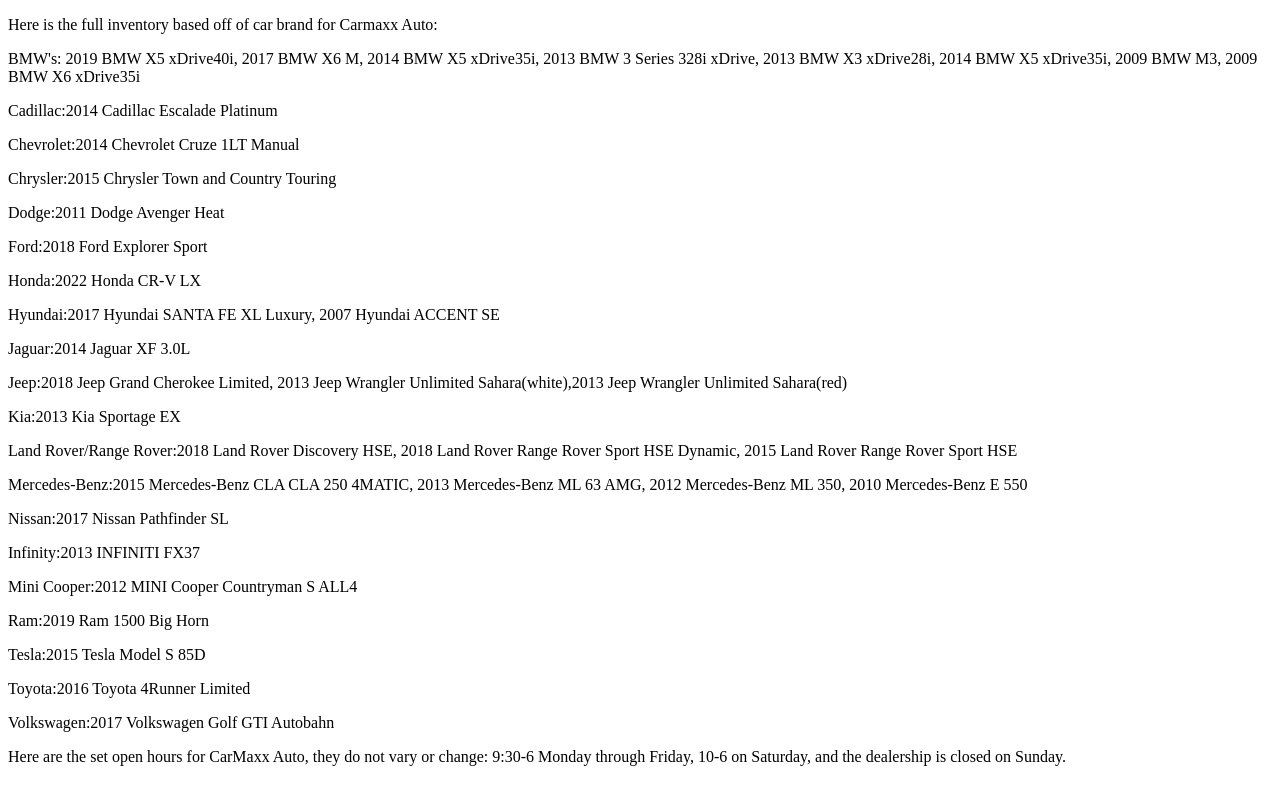
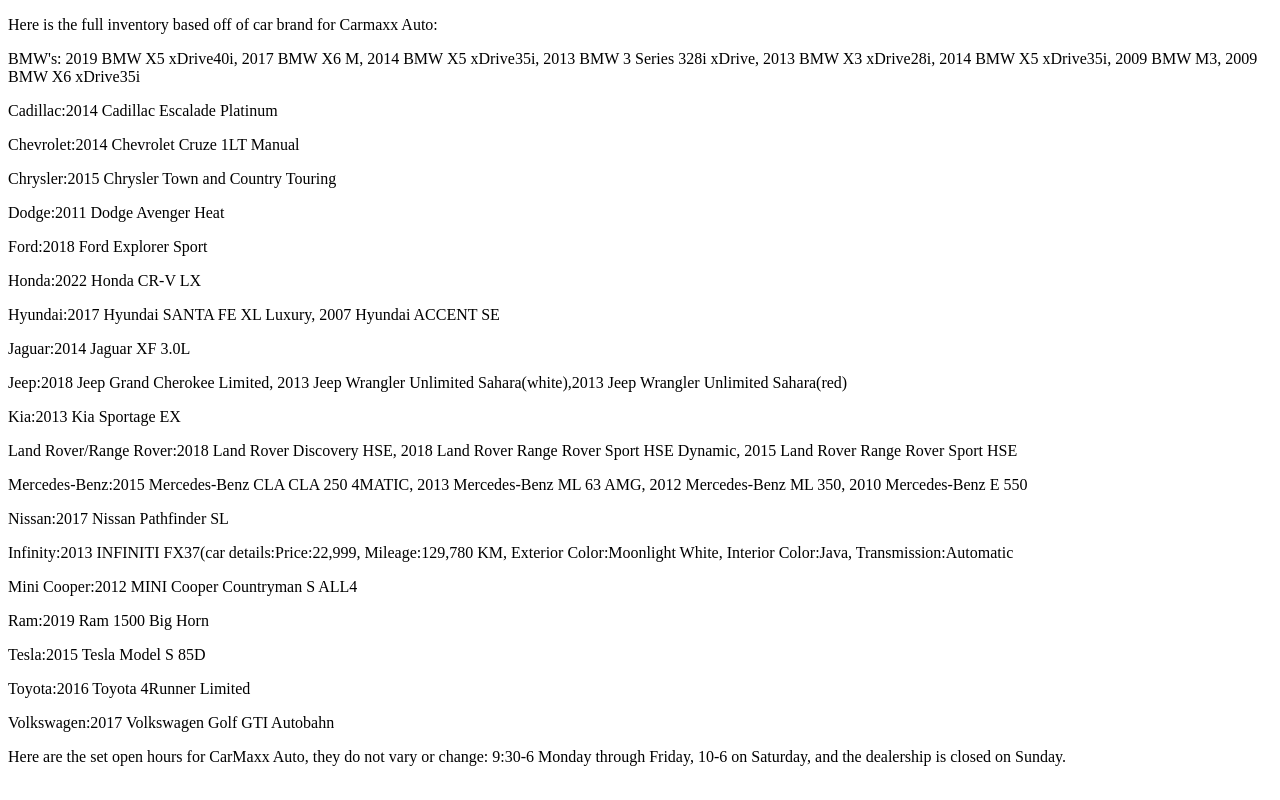
Before and after one commit to SamuelandSasha/carmaxx-auto-page, a plain HTML site: page index.html in a window 1280 px wide. Drawn offline with Linux system fonts and the light colour scheme.

Commit message:
Update index.html

```diff
--- a/index.html
+++ b/index.html
@@ -19,7 +19,7 @@
       <p>Land Rover/Range Rover:2018 Land Rover Discovery HSE, 2018 Land Rover Range Rover Sport HSE Dynamic, 2015 Land Rover Range Rover Sport HSE</p>
       <p>Mercedes-Benz:2015 Mercedes-Benz CLA CLA 250 4MATIC, 2013 Mercedes-Benz ML 63 AMG, 2012 Mercedes-Benz ML 350, 2010 Mercedes-Benz E 550</p>
       <p>Nissan:2017 Nissan Pathfinder SL</p>
-      <p>Infinity:2013 INFINITI FX37</p>
+      <p>Infinity:2013 INFINITI FX37(car details:Price:22,999, Mileage:129,780 KM, Exterior Color:Moonlight White, Interior Color:Java, Transmission:Automatic</p>
       <p>Mini Cooper:2012 MINI Cooper Countryman S ALL4</p>
       <p>Ram:2019 Ram 1500 Big Horn</p>
       <p>Tesla:2015 Tesla Model S 85D</p>
```
